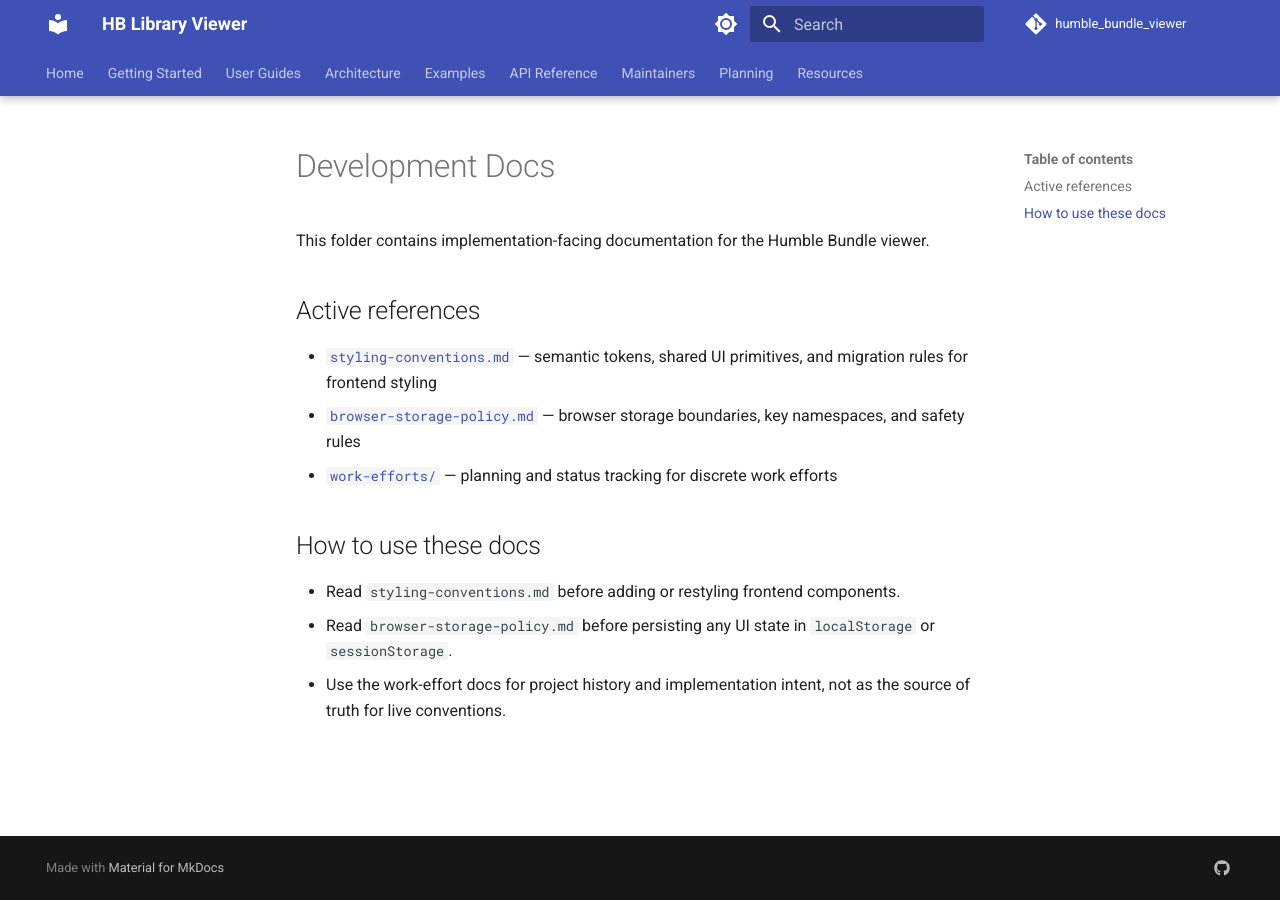
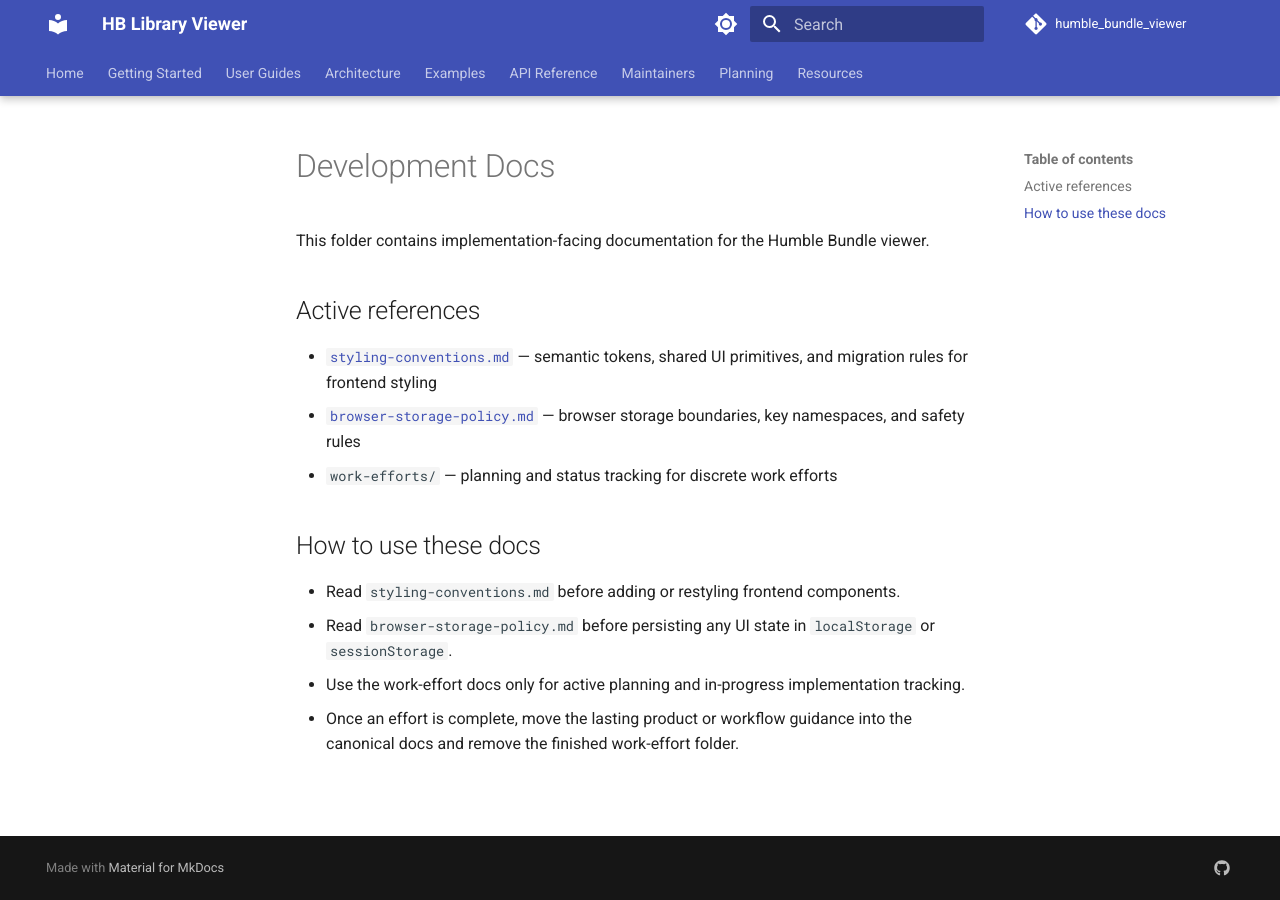
Before and after one commit to seanwhaley/humble_bundle_viewer, an MkDocs documentation site: the page built from docs/development/README.md, in a window 1280 px wide. Built offline with MkDocs 1.6.1 and Material for MkDocs 9.7.7, drawn with Linux system fonts in a browser that asks for light colours; comment, search, counter and statistics services are not loaded; the version menu is left out.

Commit message:
docs: clarify active work-effort usage

```diff
--- a/docs/development/README.md
+++ b/docs/development/README.md
@@ -6,10 +6,11 @@ This folder contains implementation-facing documentation for the Humble Bundle v
 
 - [`styling-conventions.md`](./styling-conventions.md) — semantic tokens, shared UI primitives, and migration rules for frontend styling
 - [`browser-storage-policy.md`](./browser-storage-policy.md) — browser storage boundaries, key namespaces, and safety rules
-- [`work-efforts/`](./work-efforts/) — planning and status tracking for discrete work efforts
+- `work-efforts/` — planning and status tracking for discrete work efforts
 
 ## How to use these docs
 
 - Read `styling-conventions.md` before adding or restyling frontend components.
 - Read `browser-storage-policy.md` before persisting any UI state in `localStorage` or `sessionStorage`.
-- Use the work-effort docs for project history and implementation intent, not as the source of truth for live conventions.
+- Use the work-effort docs only for active planning and in-progress implementation tracking.
+- Once an effort is complete, move the lasting product or workflow guidance into the canonical docs and remove the finished work-effort folder.
```
